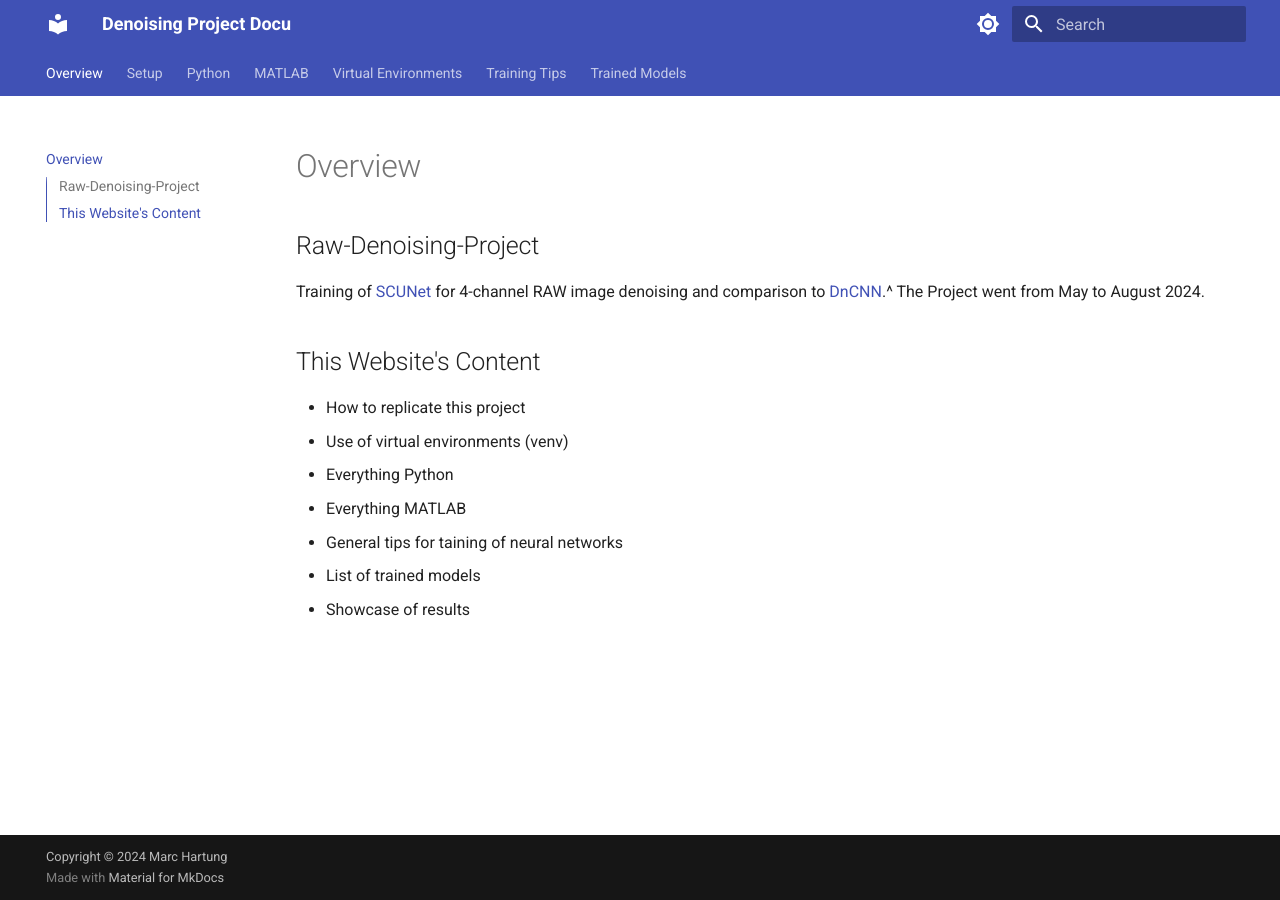
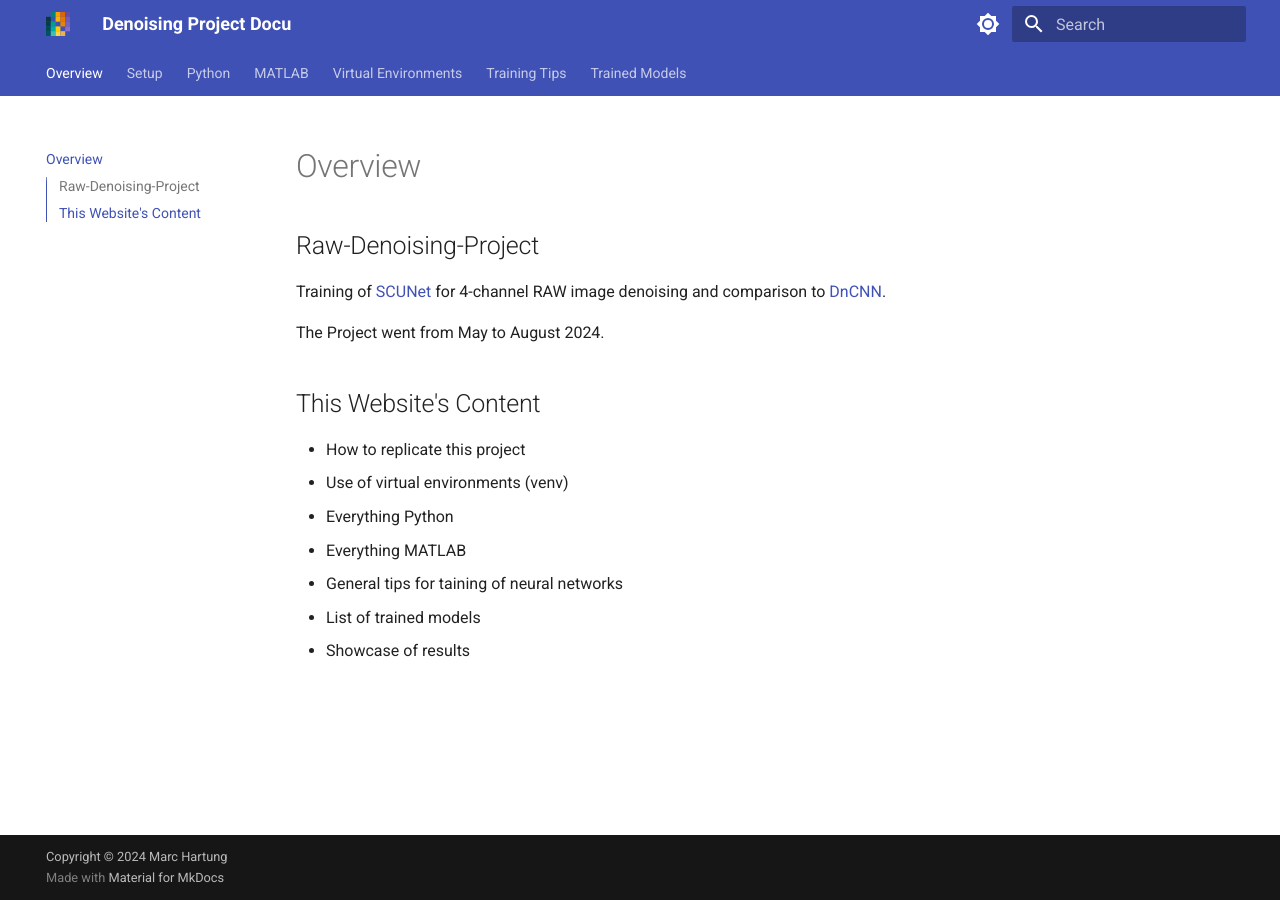
Before and after one commit to en1ero/dn_project_docu, an MkDocs documentation site: the page built from docs/01_index.md, in a window 1280 px wide. Built offline with MkDocs 1.6.1 and Material for MkDocs 9.7.7, drawn with Linux system fonts in a browser that asks for light colours.

Commit message:
icon and more ordering

```diff
--- a/docs/01_index.md
+++ b/docs/01_index.md
@@ -1,7 +1,8 @@
 # Overview
 
 ## Raw-Denoising-Project
-Training of [SCUNet](https://github.com/cszn/SCUNet) for 4-channel RAW image denoising and comparison to [DnCNN](https://github.com/cszn/DnCNN).^
+Training of [SCUNet](https://github.com/cszn/SCUNet) for 4-channel RAW image denoising and comparison to [DnCNN](https://github.com/cszn/DnCNN).
+
 The Project went from May to August 2024.
 
 ## This Website's Content
--- a/mkdocs.yml
+++ b/mkdocs.yml
@@ -1,5 +1,6 @@
 site_name: Denoising Project Docu
 theme:
+  logo: assets/logo.svg
   name: material
   features:
     - navigation.tabs
@@ -46,3 +47,6 @@ copyright: Copyright &copy; 2024 Marc Hartung
 
 extra_css:
   - css/extra.css
+
+extra:
+  homepage: 01_index
```
Also changed, not shown: docs/assets/logo.svg (added), 2 other files.
